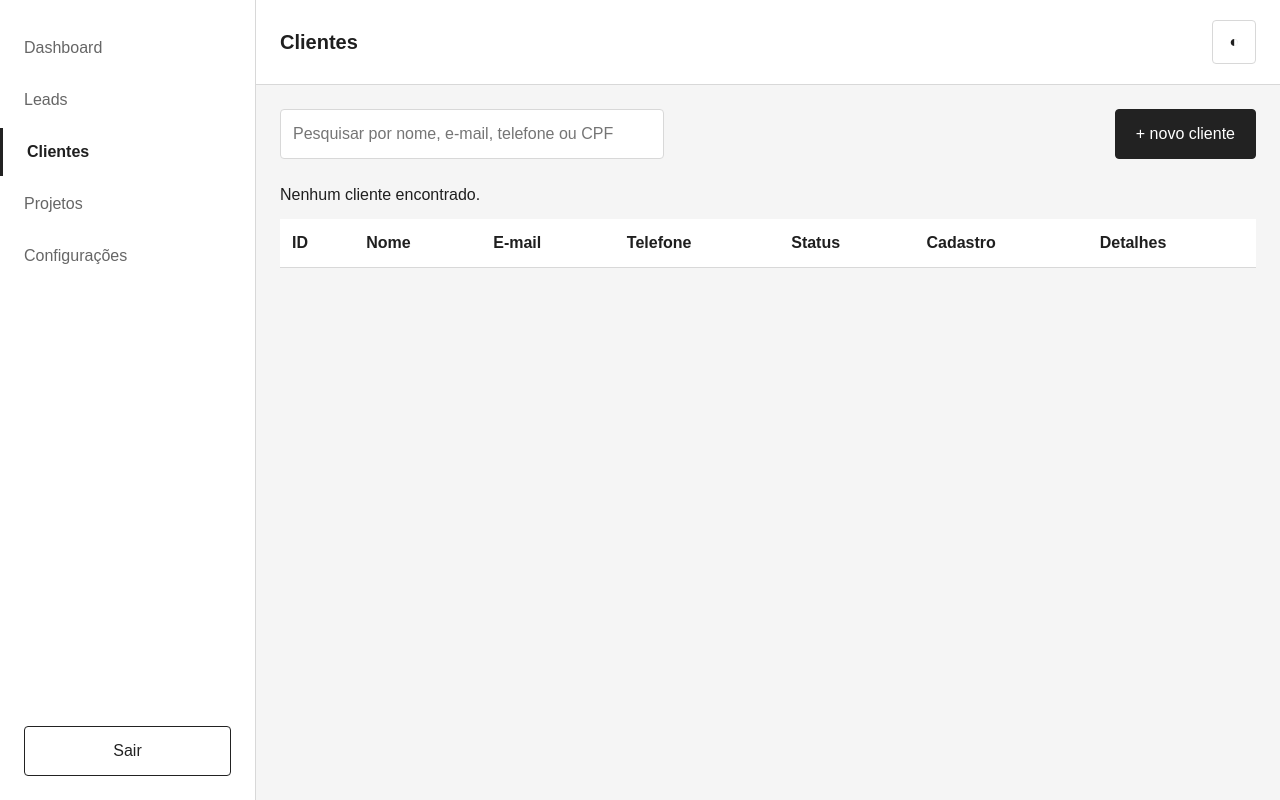
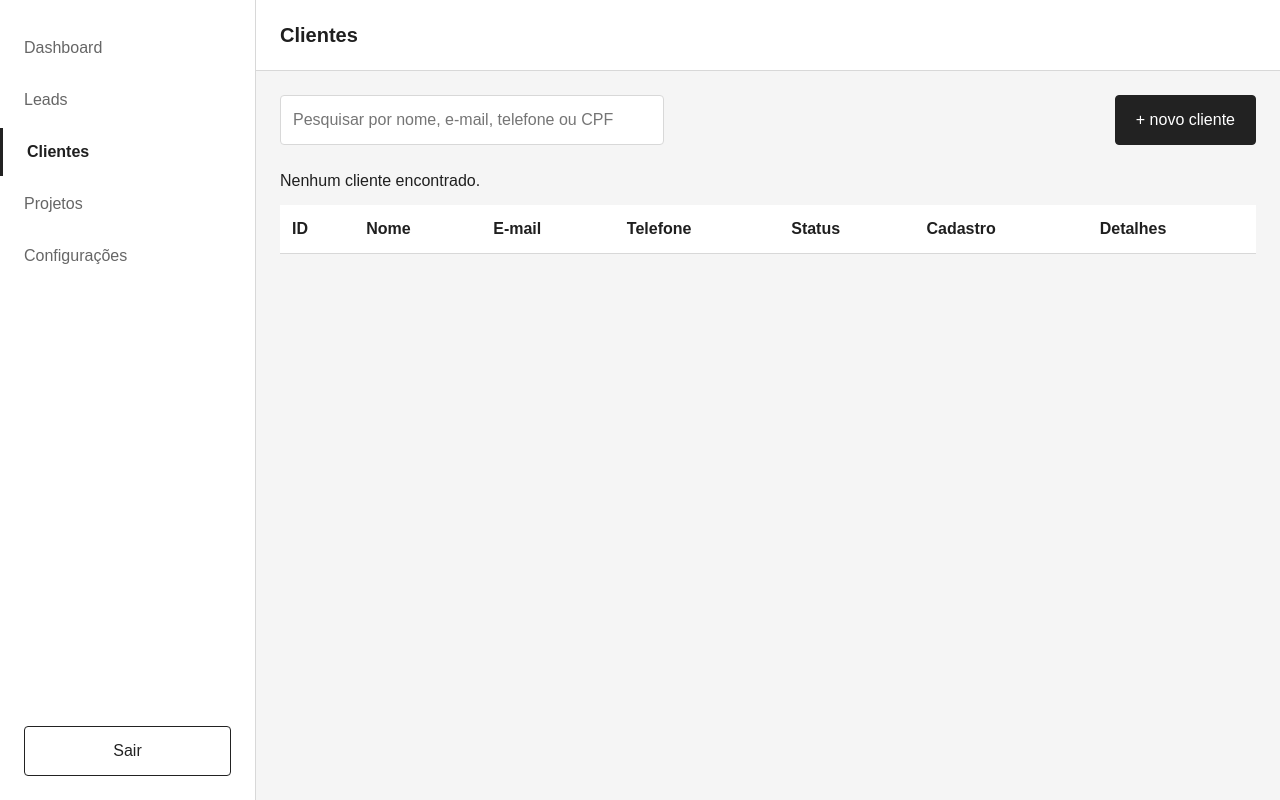
Before and after one commit to beatr1zk/pi-system, a Flask app: page /admin/clientes in a window 1280 px wide. Run offline with Flask 3, Linux system fonts and the light colour scheme; the visitor is signed in with stand-in values (Sample User, id 1); data that the repository does not hold is empty; parts of the project's set-up code (start-up, migrations or seed data) failed here and were passed over.

Commit message:
fix/tema

```diff
--- a/static/css/admin/admin.css
+++ b/static/css/admin/admin.css
@@ -103,7 +103,7 @@
 }
 
 .acoes-cabecalho {
-    display: flex;
+    display: none; /*alterar depois para flex*/
     gap: var(--espacamento-pequeno);
 }
 
```
